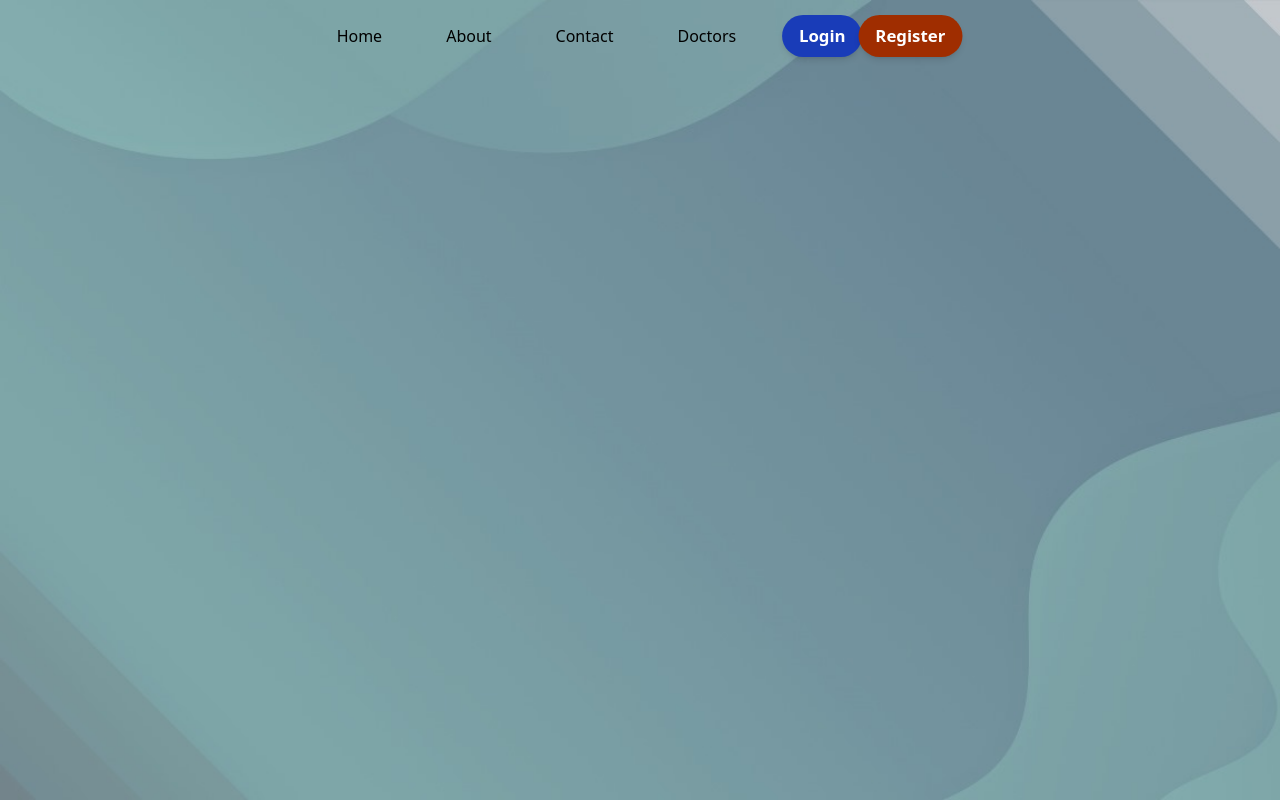
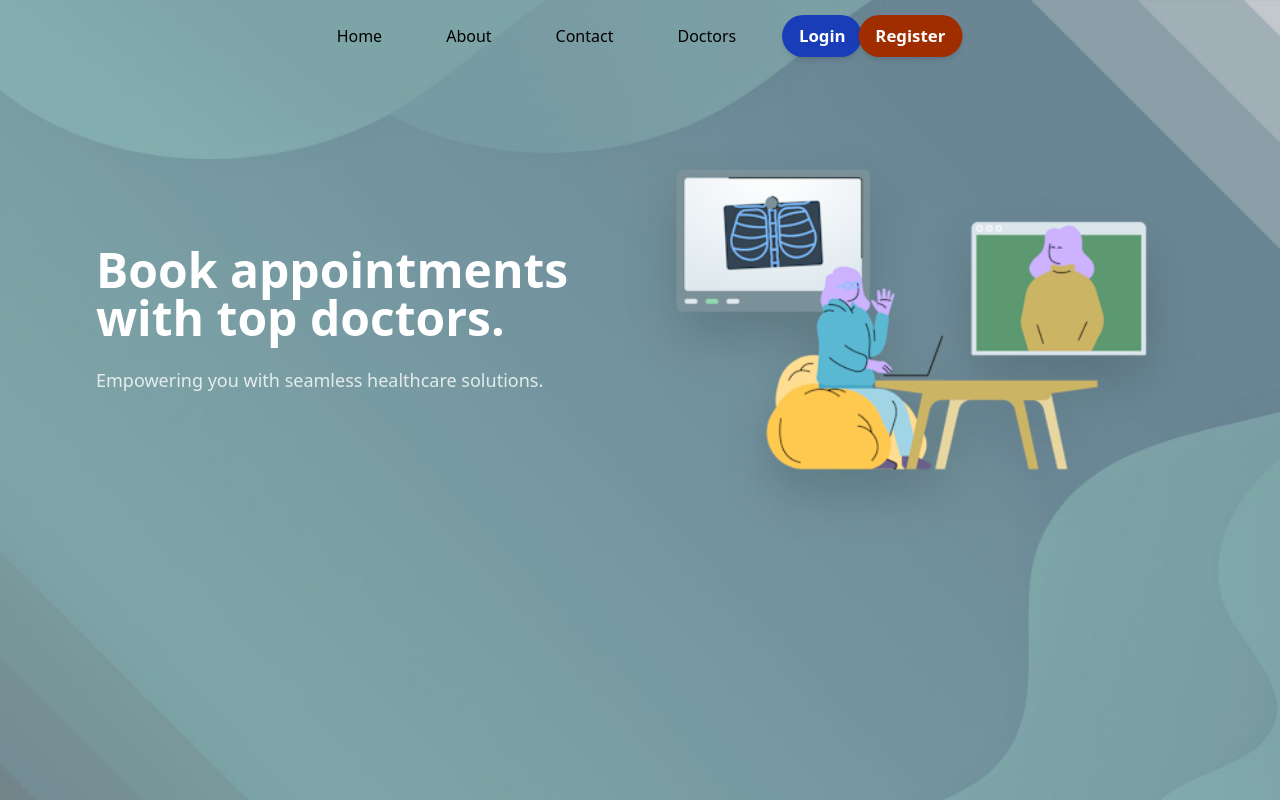
Before and after one commit to meetarora10/veersa-hack, a React (Vite) app in the folder client/: page / in a window 1280 px wide. Built offline with nearby package versions, Linux system fonts and the light colour scheme.

Commit message:
Auto Commit: $(date +'%Y-%m-%d %H:%M:%S')

```diff
--- a/client/src/pages/Home.jsx
+++ b/client/src/pages/Home.jsx
@@ -1,10 +1,51 @@
 import Navbar from '../components/Navbar'
 import img from '../assets/header_back2.jpg'
+import homeSvg from '../assets/home.png'
+
+import { useState, useEffect } from 'react';
+
+const dynamicTexts = [
+  "Welcome to Veersa Health!",
+  "Your health, our priority.",
+  "Book appointments with top doctors.",
+  "Get instant medical advice online."
+];
+
 function Home() {
+  const [currentText, setCurrentText] = useState(0);
+
+  useEffect(() => {
+    const interval = setInterval(() => {
+      setCurrentText((prev) => (prev + 1) % dynamicTexts.length);
+    }, 2000);
+    return () => clearInterval(interval);
+  }, []);
+
   return (
-    <div className='bg-cover bg-center h-screen ' style={{backgroundImage: `url(${img})`}}>
-
+    <div
+      className='bg-cover bg-center min-h-screen'
+      style={{ backgroundImage: `url(${img})` }}
+    >
       <Navbar />
+      <div className="flex flex-col md:flex-row items-center justify-between px-8 md:px-24 py-16 min-h-[80vh]">
+        {/* Left: Dynamic Text */}
+        <div className="w-full md:w-1/2 flex flex-col items-start justify-center mb-8 md:mb-0">
+          <h1 className="text-4xl md:text-5xl font-bold text-white mb-6 transition-all duration-500">
+            {dynamicTexts[currentText]}
+          </h1>
+          <p className="text-lg text-white/80">
+            Empowering you with seamless healthcare solutions.
+          </p>
+        </div>
+        {/* Right: SVG/PNG Image */}
+        <div className="w-full md:w-1/2 flex justify-center">
+          <img
+            src={homeSvg}
+            alt="Home Illustration"
+            className="max-w-xs md:max-w-md lg:max-w-lg w-full h-auto drop-shadow-2xl"
+          />
+        </div>
+      </div>
     </div>
   )
 }
```
Also changed, not shown: client/src/assets/home.png (added).
